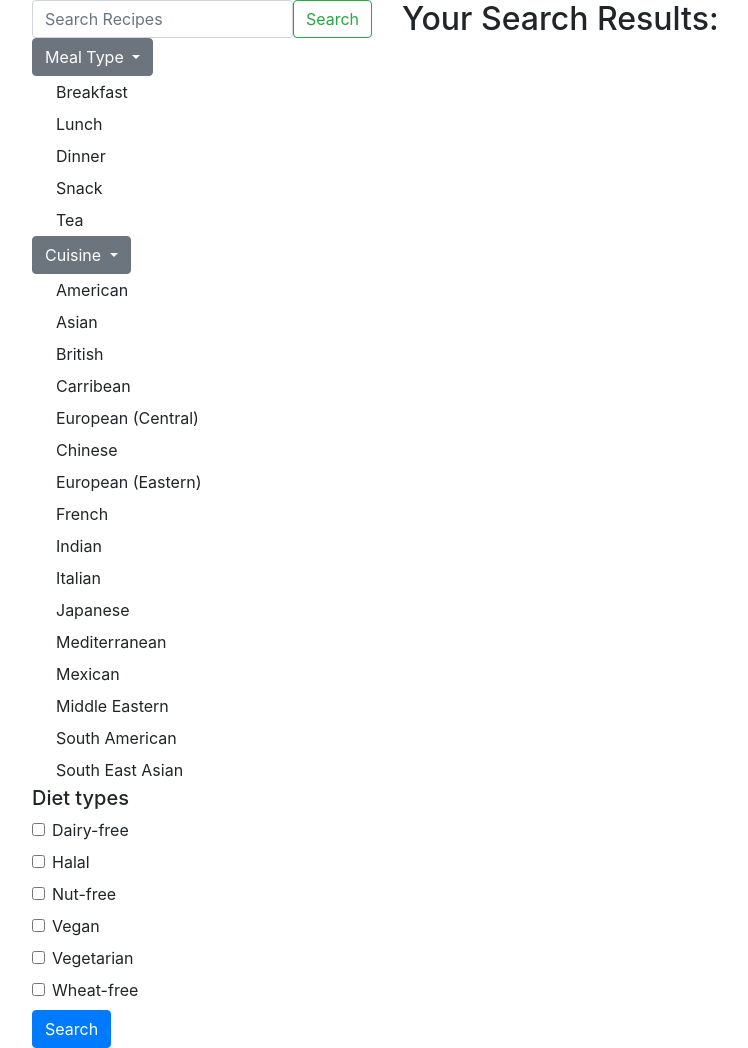
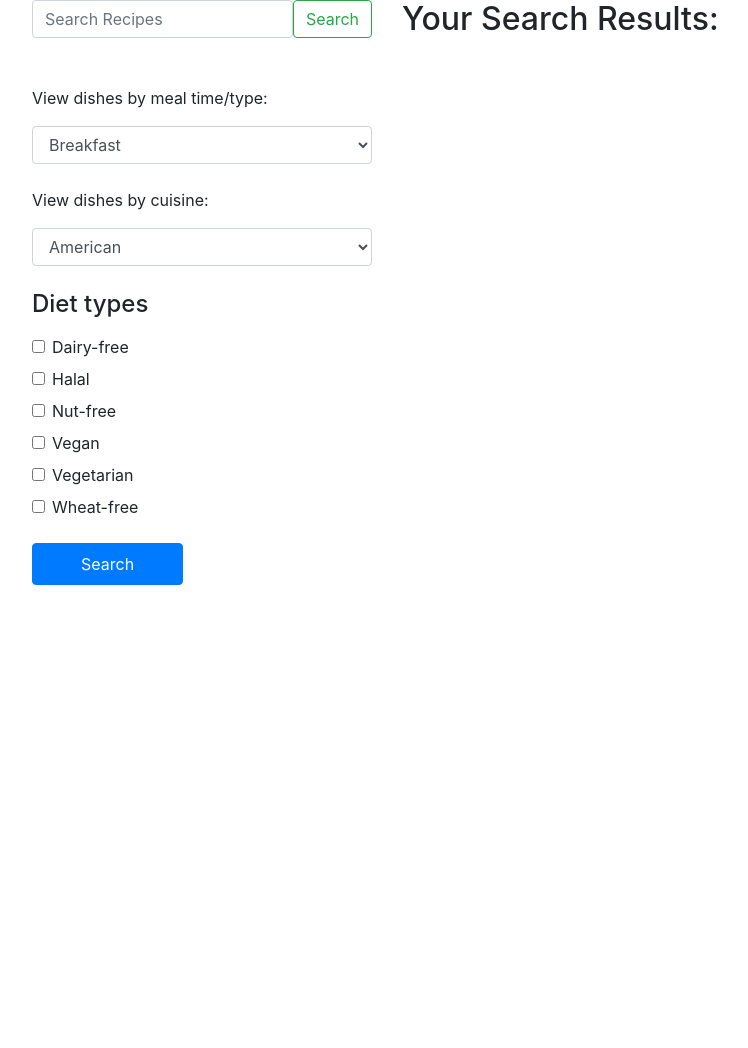
Before and after one commit to hey-chan/recipe-hackathon, a website: page index.html in a window 1280 px wide. Shown: the whole page, without its empty margins (68-816 px from the left). After the commit the page ends 800 px from the top, so only its background shows below. Drawn offline with nearby package versions, Linux system fonts and the light colour scheme.

Commit message:
Changes dropdown buttons to form select, also adds additional styling and labels.

```diff
--- a/index.html
+++ b/index.html
@@ -15,7 +15,7 @@
   <body>
     <div class="container container-fluid d-flex">
       <div id="sidebar" class="col-4">
-        <div class="search">
+        <div class="search mb-5">
           <form id="recipe-search" class="d-flex">
             <input
               id="search-bar"
@@ -33,66 +33,40 @@
             </button>
           </form>
         </div>
-        <div class="meal-type">
-          <div class="dropdown">
-            <button
-              class="btn btn-secondary dropdown-toggle"
-              type="button"
-              id="dropdownMenuButton"
-              data-toggle="dropdown"
-              aria-haspopup="true"
-              aria-expanded="false"
-            >
-              Meal Type
-            </button>
-            <div class="meal-dropdown" aria-labelledby="dropdownMenuButton">
-              <a class="dropdown-item" href="#">Breakfast</a>
-              <a class="dropdown-item" href="#">Lunch</a>
-              <a class="dropdown-item" href="#">Dinner</a>
-              <a class="dropdown-item" href="#">Snack</a>
-              <a class="dropdown-item" href="#">Tea</a>
-            </div>
-          </div>
-          <!-- close dropdown -->
-        </div>
-        <!-- close meal type -->
 
-        <div class="cuisine-type">
-          <div class="dropdown">
-            <button
-              class="btn btn-secondary dropdown-toggle"
-              type="button"
-              id="dropdownMenuButton"
-              data-toggle="dropdown"
-              aria-haspopup="true"
-              aria-expanded="false"
-            >
-              Cuisine
-            </button>
-            <div class="cuisine-dropdown" aria-labelledby="dropdownMenuButton">
-              <a class="dropdown-item" href="#">American</a>
-              <a class="dropdown-item" href="#">Asian</a>
-              <a class="dropdown-item" href="#">British</a>
-              <a class="dropdown-item" href="#">Carribean</a>
-              <a class="dropdown-item" href="#">European (Central)</a>
-              <a class="dropdown-item" href="#">Chinese</a>
-              <a class="dropdown-item" href="#">European (Eastern)</a>
-              <a class="dropdown-item" href="#">French</a>
-              <a class="dropdown-item" href="#">Indian</a>
-              <a class="dropdown-item" href="#">Italian</a>
-              <a class="dropdown-item" href="#">Japanese</a>
-              <a class="dropdown-item" href="#">Mediterranean</a>
-              <a class="dropdown-item" href="#">Mexican</a>
-              <a class="dropdown-item" href="#">Middle Eastern</a>
-              <a class="dropdown-item" href="#">South American</a>
-              <a class="dropdown-item" href="#">South East Asian</a>
-            </div>
-          </div>
-          <!-- close dropdown -->
-        </div>
-        <!-- close cuisine type -->
-        <div>
-          <h5>Diet types</h5>
+        <div class="meal-type mb-4">
+          <p>View dishes by meal time/type:</p>
+          <select class='form-control' id='meal-time'>
+            <option value='1'>Breakfast</option>
+            <option value='2'>Lunch</option>
+            <option value='3'>Dinner</option>
+            <option value='4'>Snack</option>
+            <option value='5'>Tea</option>
+          </select>
+        </div>  <!-- close meal type -->
+
+        <div class='cuisine-type'>
+          <p>View dishes by cuisine:</p>
+          <select class='form-control' id='meal-time'>
+            <option value='1'>American</option>
+            <option value='2'>Asian</option>
+            <option value='3'>English</option>
+            <option value='4'>Carribean</option>
+            <option value='5'>Chinese</option>
+            <option value='6'>European</option>
+            <option value='7'>French</option>
+            <option value='8'>Indian</option>
+            <option value='9'>Italian</option>
+            <option value='10'>Japanese</option>
+            <option value='11'>Mediterranean</option>
+            <option value='12'>Mexican</option>
+            <option value='13'>Middle Eastern</option>
+            <option value='14'>South American</option>
+          </select>
+        </div>  <!-- close cuisine-type -->
+
+        <div class='diet-types'>
+          <h4 class='mt-4 mb-3'>Diet types</h4>
           <div class="form-check">
             <input
               class="form-check-input"
@@ -147,7 +121,7 @@
             />
             <label class="form-check-label mb-2" for="check6"> Wheat-free </label>
           </div>
-          <button type="submit" class="btn btn-primary">Search</button>
+          <button type="submit" class="btn btn-primary mt-3 px-5 py-2">Search</button>
         </div>
       </div>
 
```
